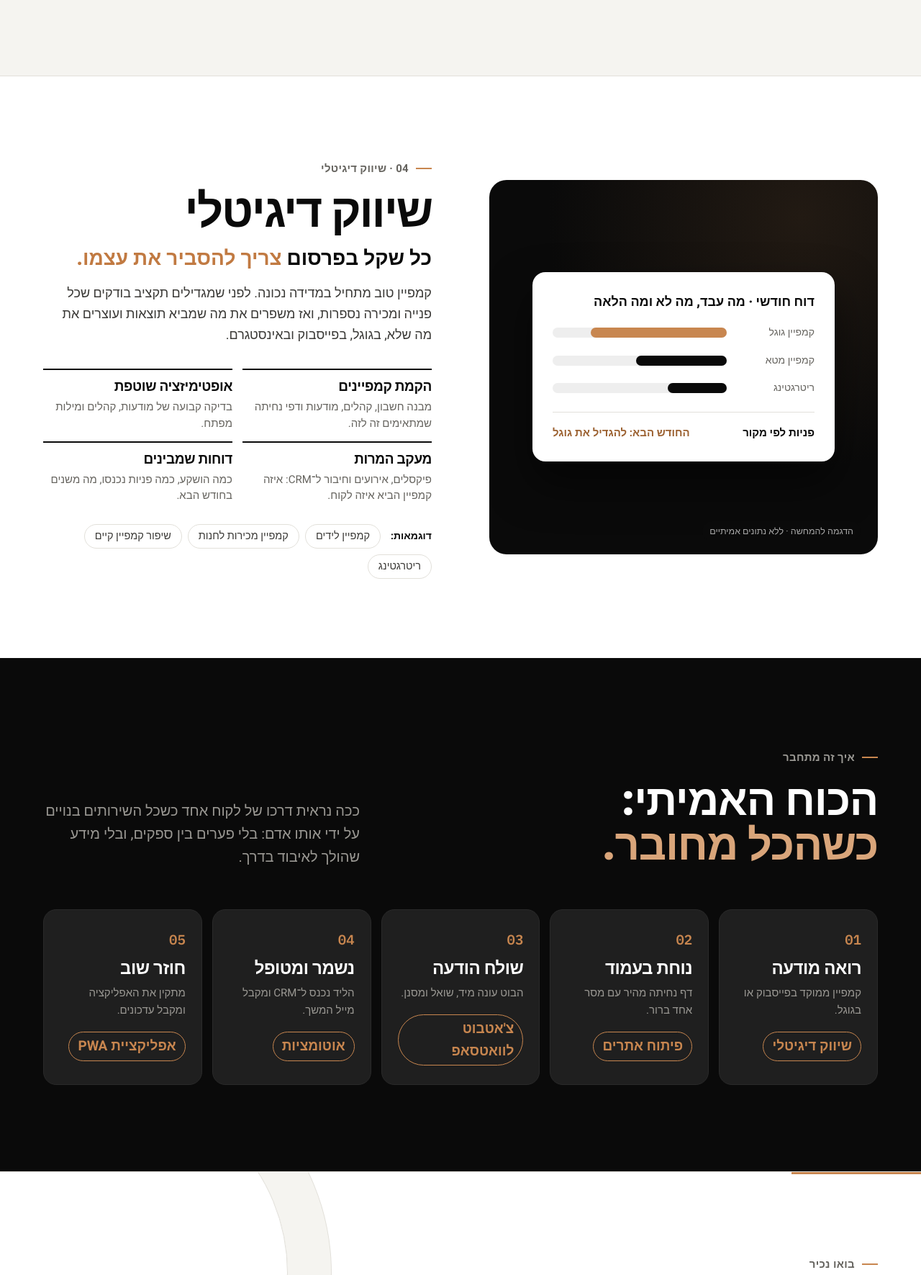
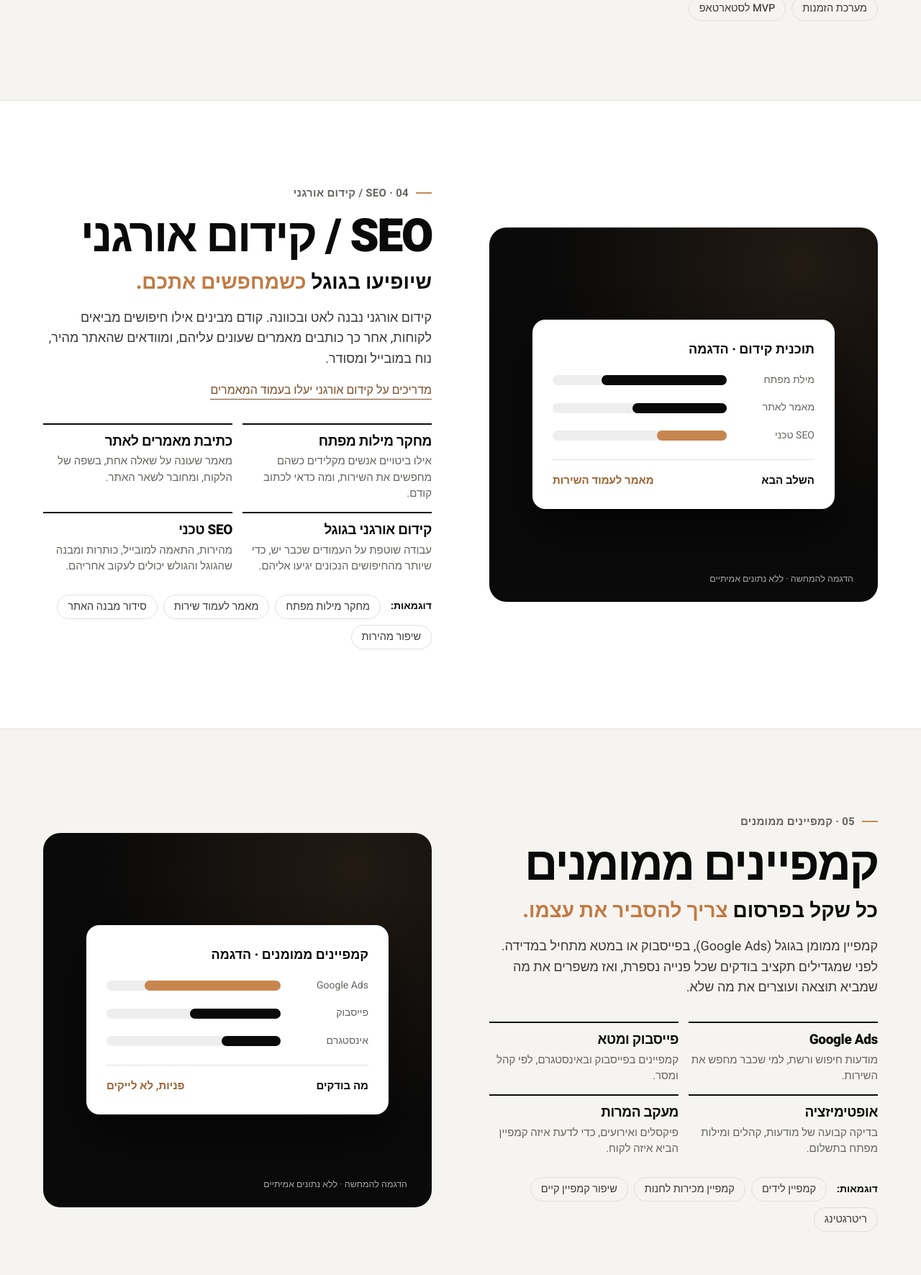
Before and after one commit to shaydadon/sdmarketing, a PHP site: page /services.php in a window 1280 px wide. Shown: the part 3080-4851 px from the top of the page at 72% size. Run offline with PHP 8.4, Linux system fonts and the light colour scheme; some web fonts are replaced.

Commit message:
Add organic SEO and label paid campaigns as their own service.
SEO is a fifth service with an illustrative plan, and the old digital-marketing block is now paid campaigns on Google, Facebook, and Meta.

Co-authored-by: shaydadon <shaydadon@users.noreply.github.com>

```diff
--- a/articles.php
+++ b/articles.php
@@ -11,7 +11,7 @@ require __DIR__ . '/includes/header.php';
   <div class="wrap p-hero sm">
     <nav class="crumb" aria-label="מיקום בעמוד"><a href="index.php">בית</a> / <b>מאמרים</b></nav>
     <h1 id="page-title">מאמרים בקרוב.</h1>
-    <p class="lead">כאן יעלו מדריכים קצרים על צ׳אטבוט לוואטסאפ לעסקים, אוטומציות לעסקים, בניית אתרים ודפי נחיתה, וקמפיינים בגוגל ובמטא.</p>
+    <p class="lead">כאן יעלו מדריכים קצרים על <a href="services.php#seo">קידום אורגני</a>, צ׳אטבוט לוואטסאפ לעסקים, אוטומציות לעסקים, בניית אתרים ודפי נחיתה, וקמפיינים ממומנים.</p>
     <div class="ctas">
       <a class="btn btn-acc" href="<?= e(wa_link($site)) ?>" target="_blank" rel="noopener"><?= icon('whatsapp') ?><span>דברו איתי בוואטסאפ</span></a>
       <a class="btn btn-ghost-d" href="services.php">לשירותים<?= icon('arrow') ?></a>
--- a/assets/css/style.css
+++ b/assets/css/style.css
@@ -180,6 +180,9 @@ h2.sec{font-size:60px;font-weight:900;margin:18px 0 0}
 .faq .faq-a{padding:0 22px 20px}
 .faq .faq-a p{margin:0;color:var(--mute);font-size:17px;line-height:1.65;max-width:68ch}
 .faq .faq-a a{color:var(--accent-ink);border-bottom:1.5px solid var(--accent-ink)}
+.svc-block .more{margin-top:16px;font-size:16px}
+.svc-block .more a{color:var(--accent-ink);border-bottom:1.5px solid var(--accent-ink)}
+.lead a{border-bottom:1px solid currentColor}
 .soon-badge{display:inline-flex;align-items:center;margin-inline-start:6px;padding:1px 7px;border-radius:999px;background:var(--accent);color:var(--ink);font-style:normal;font-family:var(--display);font-weight:700;font-size:11px;line-height:1.4;vertical-align:middle}
 .visual.real.ex.wad-svc{display:flex;flex-direction:column;justify-content:flex-end;align-items:center;padding:36px 24px 22px;min-height:0}
 .visual.real.ex.wad-svc .wad-video{width:min(260px,78%);height:auto;aspect-ratio:382/532;object-fit:contain;border-radius:28px;background:#000;box-shadow:0 28px 50px #0008}
--- a/contact.php
+++ b/contact.php
@@ -74,7 +74,7 @@ $sent = isset($_GET['sent']);
 
 $page_id      = 'contact';
 $page_title   = 'צור קשר | SDmarketing';
-$page_desc    = 'דברו עם שי דדון מ-SDmarketing: וואטסאפ, טלפון, מייל או טופס קצר, על אוטומציות, צ\'אטבוטים, אתרים, אפליקציות וקמפיינים.';
+$page_desc    = 'דברו עם שי דדון מ-SDmarketing: וואטסאפ, טלפון, מייל או טופס קצר, על אוטומציות, צ\'אטבוטים, אתרים, אפליקציות, קידום אורגני וקמפיינים ממומנים.';
 require __DIR__ . '/includes/header.php';
 
 function field_attrs(string $name, array $errors): string
--- a/includes/footer.php
+++ b/includes/footer.php
@@ -8,7 +8,7 @@
           <?= logo_mark() ?>
           <span class="lt"><b>SD</b><small>marketing</small></span>
         </a>
-        <p class="about">אוטומציות, אתרים, אפליקציות ושיווק דיגיטלי לעסקים. מתוכנן, בנוי ומנוהל על ידי אדם אחד.</p>
+        <p class="about">אוטומציות, אתרים, אפליקציות, קידום אורגני וקמפיינים ממומנים לעסקים. מתוכנן, בנוי ומנוהל על ידי אדם אחד.</p>
       </div>
 
       <nav aria-label="ניווט בתחתית">
--- a/includes/header.php
+++ b/includes/header.php
@@ -38,7 +38,7 @@ function logo_mark(): string
   <link rel="preconnect" href="https://fonts.googleapis.com">
   <link rel="preconnect" href="https://fonts.gstatic.com" crossorigin>
   <link href="https://fonts.googleapis.com/css2?family=Heebo:wght@400;500;700;800;900&family=IBM+Plex+Sans+Hebrew:wght@400;500;600;700&family=IBM+Plex+Mono:wght@400;500;600&display=swap" rel="stylesheet">
-  <link rel="stylesheet" href="assets/css/style.css?v=35">
+  <link rel="stylesheet" href="assets/css/style.css?v=36">
 </head>
 <body class="page-<?= e($page_id) ?>">
 <?php require __DIR__ . '/icons.php'; ?>
--- a/includes/icons.php
+++ b/includes/icons.php
@@ -14,6 +14,7 @@ function icon(string $name, string $class = 'glyph'): string
     <symbol id="i-browser" viewBox="0 0 24 24" fill="none" stroke="currentColor" stroke-width="2" stroke-linecap="round" stroke-linejoin="round"><rect x="2.5" y="4" width="19" height="16" rx="2.5"/><path d="M2.5 9h19M6 6.5h.01M9 6.5h.01"/></symbol>
     <symbol id="i-phone" viewBox="0 0 24 24" fill="none" stroke="currentColor" stroke-width="2" stroke-linecap="round" stroke-linejoin="round"><rect x="6" y="2.5" width="12" height="19" rx="3"/><path d="M11 18h2"/></symbol>
     <symbol id="i-chart" viewBox="0 0 24 24" fill="none" stroke="currentColor" stroke-width="2" stroke-linecap="round" stroke-linejoin="round"><path d="M3 20h18"/><path d="M6 16l4-5 3 3 6-7"/><path d="M15 7h4v4"/></symbol>
+    <symbol id="i-search" viewBox="0 0 24 24" fill="none" stroke="currentColor" stroke-width="2" stroke-linecap="round" stroke-linejoin="round"><circle cx="11" cy="11" r="6.5"/><path d="M16 16l5 5"/></symbol>
     <symbol id="i-calendar" viewBox="0 0 24 24" fill="none" stroke="currentColor" stroke-width="2" stroke-linecap="round" stroke-linejoin="round"><rect x="3" y="5" width="18" height="16" rx="2"/><path d="M3 10h18M8 3v4M16 3v4"/></symbol>
     <symbol id="i-database" viewBox="0 0 24 24" fill="none" stroke="currentColor" stroke-width="2" stroke-linecap="round" stroke-linejoin="round"><ellipse cx="12" cy="5.5" rx="8" ry="3"/><path d="M4 5.5v13c0 1.7 3.6 3 8 3s8-1.3 8-3v-13M4 12c0 1.7 3.6 3 8 3s8-1.3 8-3"/></symbol>
     <symbol id="i-mail" viewBox="0 0 24 24" fill="none" stroke="currentColor" stroke-width="2" stroke-linecap="round" stroke-linejoin="round"><rect x="3" y="5" width="18" height="14" rx="2"/><path d="M3 7l9 6 9-6"/></symbol>
--- a/includes/service-visual.php
+++ b/includes/service-visual.php
@@ -19,20 +19,31 @@ function service_visual(string $id): void
         <div class="mphone"><img src="assets/img/projects/fisha/collectibles-mc.webp" alt="החנות fisha.shop במובייל" width="780" height="1568" loading="lazy" decoding="async"></div>
         <span class="note">צילום מסך אמיתי · fisha.shop</span>
       </div>
+    <?php elseif ($id === 'seo'): ?>
+      <div class="visual">
+        <div class="vrep">
+          <p class="rep-title">תוכנית קידום · הדגמה</p>
+          <div class="rw"><span>מילת מפתח</span><div class="bar2" role="img" aria-label="הדגמה: מילת מפתח ראשית, בלי נתון אמיתי"><i style="width:72%"></i></div></div>
+          <div class="rw"><span>מאמר לאתר</span><div class="bar2" role="img" aria-label="הדגמה: מאמר לאתר, בלי נתון אמיתי"><i style="width:54%"></i></div></div>
+          <div class="rw"><span>SEO טכני</span><div class="bar2" role="img" aria-label="הדגמה: בדיקת מהירות ומובייל, בלי נתון אמיתי"><i class="a" style="width:40%"></i></div></div>
+          <div class="ft"><span>השלב הבא</span><span class="acc">מאמר לעמוד השירות</span></div>
+        </div>
+        <span class="note">הדגמה להמחשה · ללא נתונים אמיתיים</span>
+      </div>
     <?php elseif ($id === 'pwa'): ?>
       <div class="visual real ex">
         <div class="mphone"><img src="assets/img/projects/excerly/home-m.webp" alt="צילום מסך של האפליקציה Excerly" width="780" height="1688" loading="lazy" decoding="async"></div>
         <div class="mphone"><img src="assets/img/projects/excerly/workouts-m.webp" alt="צילום מסך נוסף של האפליקציה Excerly" width="780" height="1688" loading="lazy" decoding="async"></div>
         <span class="note">צילום מסך אמיתי · Excerly</span>
       </div>
-    <?php else: ?>
+    <?php elseif ($id === 'campaigns'): ?>
       <div class="visual">
         <div class="vrep">
-          <p class="rep-title">דוח חודשי · מה עבד, מה לא ומה הלאה</p>
-          <div class="rw"><span>קמפיין גוגל</span><div class="bar2" role="img" aria-label="הדגמה: קמפיין גוגל, העמודה הארוכה"><i class="a" style="width:78%"></i></div></div>
-          <div class="rw"><span>קמפיין מטא</span><div class="bar2" role="img" aria-label="הדגמה: קמפיין מטא, עמודה בינונית"><i style="width:52%"></i></div></div>
-          <div class="rw"><span>ריטרגטינג</span><div class="bar2" role="img" aria-label="הדגמה: ריטרגטינג, העמודה הקצרה"><i style="width:34%"></i></div></div>
-          <div class="ft"><span>פניות לפי מקור</span><span class="acc">החודש הבא: להגדיל את גוגל</span></div>
+          <p class="rep-title">קמפיינים ממומנים · הדגמה</p>
+          <div class="rw"><span>Google Ads</span><div class="bar2" role="img" aria-label="הדגמה: Google Ads, העמודה הארוכה, בלי נתון אמיתי"><i class="a" style="width:78%"></i></div></div>
+          <div class="rw"><span>פייסבוק</span><div class="bar2" role="img" aria-label="הדגמה: קמפיין פייסבוק, עמודה בינונית, בלי נתון אמיתי"><i style="width:52%"></i></div></div>
+          <div class="rw"><span>אינסטגרם</span><div class="bar2" role="img" aria-label="הדגמה: קמפיין אינסטגרם, העמודה הקצרה, בלי נתון אמיתי"><i style="width:34%"></i></div></div>
+          <div class="ft"><span>מה בודקים</span><span class="acc">פניות, לא לייקים</span></div>
         </div>
         <span class="note">הדגמה להמחשה · ללא נתונים אמיתיים</span>
       </div>
--- a/includes/services-data.php
+++ b/includes/services-data.php
@@ -24,7 +24,7 @@ $services = [
         'icon'     => 'browser',
         'title'    => 'פיתוח אתרים',
         'lead'     => 'אתרים מהירים שנבנים סביב פעולה אחת: שהגולש ישאיר פרטים או יקנה.',
-        'items'    => ['דפי נחיתה לקמפיינים', 'אתרי תדמית לעסקים', 'חנויות אונליין מלאות: סליקה, משלוחים ומלאי', 'התאמה מלאה למובייל ולקידום אורגני'],
+        'items'    => ['דפי נחיתה לקמפיינים', 'אתרי תדמית לעסקים', 'חנויות אונליין מלאות: סליקה, משלוחים ומלאי', 'התאמה מלאה למובייל, מוכן ל-SEO'],
         'headline' => 'אתר שהוא כלי עבודה,',
         'headline_accent' => 'לא כרטיס ביקור.',
         'intro'    => 'כל אתר מתחיל בשאלה מה הגולש צריך לעשות בו: להשאיר פרטים, להזמין או לקנות. העיצוב, התוכן והמהירות נבנים סביב הפעולה הזו, והאתר מחובר מהיום הראשון לאוטומציות ולמעקב ההמרות.',
@@ -56,21 +56,40 @@ $services = [
         'wa_text'  => 'היי, יש לי רעיון לאפליקציה ואשמח לבדוק אם PWA מתאים',
     ],
     [
-        'id'       => 'marketing',
+        'id'       => 'seo',
+        'icon'     => 'search',
+        'title'    => 'SEO / קידום אורגני',
+        'lead'     => 'קידום אורגני בגוגל: מילות מפתח, מאמרים לאתר, ומבנה טכני שהאתר יכול לגדול עליו.',
+        'items'    => ['מחקר מילות מפתח לפי מה שאנשים באמת מחפשים', 'כתיבת מאמרים לאתר, נושא אחד בכל פעם', 'קידום אורגני בגוגל, בלי להבטיח מקום ראשון', 'SEO טכני: מהירות, מובייל ומבנה העמודים'],
+        'headline' => 'שיופיעו בגוגל',
+        'headline_accent' => 'כשמחפשים אתכם.',
+        'intro'    => 'קידום אורגני נבנה לאט ובכוונה. קודם מבינים אילו חיפושים מביאים לקוחות, אחר כך כותבים מאמרים שעונים עליהם, ומוודאים שהאתר מהיר, נוח במובייל ומסודר.',
+        'more'     => ['href' => 'articles.php', 'label' => 'מדריכים על קידום אורגני יעלו בעמוד המאמרים'],
+        'features' => [
+            ['title' => 'מחקר מילות מפתח', 'text' => 'אילו ביטויים אנשים מקלידים כשהם מחפשים את השירות, ומה כדאי לכתוב קודם.'],
+            ['title' => 'כתיבת מאמרים לאתר', 'text' => 'מאמר שעונה על שאלה אחת, בשפה של הלקוח, ומחובר לשאר האתר.'],
+            ['title' => 'קידום אורגני בגוגל', 'text' => 'עבודה שוטפת על העמודים שכבר יש, כדי שיותר מהחיפושים הנכונים יגיעו אליהם.'],
+            ['title' => 'SEO טכני', 'text' => 'מהירות, התאמה למובייל, כותרות ומבנה שהגוגל והגולש יכולים לעקוב אחריהם.'],
+        ],
+        'cases'    => ['מחקר מילות מפתח', 'מאמר לעמוד שירות', 'סידור מבנה האתר', 'שיפור מהירות'],
+        'wa_text'  => 'היי, אשמח לשמוע על קידום אורגני לאתר שלי',
+    ],
+    [
+        'id'       => 'campaigns',
         'icon'     => 'chart',
-        'title'    => 'שיווק דיגיטלי',
-        'lead'     => 'קמפיינים שנמדדים על פניות ומכירות, לא על לייקים.',
-        'items'    => ['הקמת קמפיינים בגוגל ובמטא', 'אופטימיזציה שוטפת של קמפיינים קיימים', 'הטמעת מעקב המרות ופיקסלים', 'דוח ברור: מה עבד, מה לא ומה הלאה'],
+        'title'    => 'קמפיינים ממומנים',
+        'lead'     => 'קמפיינים ממומנים בגוגל, בפייסבוק ובמטא, שנמדדים לפי פניות ומכירות.',
+        'items'    => ['Google Ads למי שכבר מחפש את השירות', 'קמפיינים בפייסבוק ובמטא, כולל אינסטגרם', 'אופטימיזציה שוטפת של קמפיינים קיימים', 'מעקב המרות: איזה קמפיין הביא איזו פנייה'],
         'headline' => 'כל שקל בפרסום',
         'headline_accent' => 'צריך להסביר את עצמו.',
-        'intro'    => 'קמפיין טוב מתחיל במדידה נכונה. לפני שמגדילים תקציב בודקים שכל פנייה ומכירה נספרות, ואז משפרים את מה שמביא תוצאות ועוצרים את מה שלא, בגוגל, בפייסבוק ובאינסטגרם.',
+        'intro'    => 'קמפיין ממומן בגוגל (Google Ads), בפייסבוק או במטא מתחיל במדידה. לפני שמגדילים תקציב בודקים שכל פנייה נספרת, ואז משפרים את מה שמביא תוצאה ועוצרים את מה שלא.',
         'features' => [
-            ['title' => 'הקמת קמפיינים', 'text' => 'מבנה חשבון, קהלים, מודעות ודפי נחיתה שמתאימים זה לזה.'],
-            ['title' => 'אופטימיזציה שוטפת', 'text' => 'בדיקה קבועה של מודעות, קהלים ומילות מפתח.'],
-            ['title' => 'מעקב המרות', 'text' => 'פיקסלים, אירועים וחיבור ל־CRM: איזה קמפיין הביא איזה לקוח.'],
-            ['title' => 'דוחות שמבינים', 'text' => 'כמה הושקע, כמה פניות נכנסו, מה משנים בחודש הבא.'],
+            ['title' => 'Google Ads', 'text' => 'מודעות חיפוש ורשת, למי שכבר מחפש את השירות.'],
+            ['title' => 'פייסבוק ומטא', 'text' => 'קמפיינים בפייסבוק ובאינסטגרם, לפי קהל ומסר.'],
+            ['title' => 'אופטימיזציה', 'text' => 'בדיקה קבועה של מודעות, קהלים ומילות מפתח בתשלום.'],
+            ['title' => 'מעקב המרות', 'text' => 'פיקסלים ואירועים, כדי לדעת איזה קמפיין הביא איזה לקוח.'],
         ],
         'cases'    => ['קמפיין לידים', 'קמפיין מכירות לחנות', 'שיפור קמפיין קיים', 'ריטרגטינג'],
-        'wa_text'  => 'היי, אשמח לשמוע על ניהול ואופטימיזציה של קמפיינים',
+        'wa_text'  => 'היי, אשמח לשמוע על קמפיינים ממומנים בגוגל או במטא',
     ],
 ];
--- a/projects.php
+++ b/projects.php
@@ -84,7 +84,7 @@ require __DIR__ . '/includes/projects-data.php';
     <div class="box">
       <div>
         <h2>הפרויקט הבא<br><span>יכול להיות שלך.</span></h2>
-        <p>חנות, אתר, אפליקציה או בוט? כל פרויקט כאן התחיל בהודעה אחת. ספרו לי מה אתם צריכים ואחזור עם הצעה.</p>
+        <p>חנות, אתר, אפליקציה, בוט, קידום אורגני או קמפיין ממומן? כל פרויקט כאן התחיל בהודעה אחת. ספרו לי מה אתם צריכים ואחזור עם הצעה.</p>
       </div>
       <div class="ctas">
         <a class="btn btn-acc" href="<?= e(wa_link($site)) ?>" target="_blank" rel="noopener"><?= icon('whatsapp') ?><span>דברו איתי בוואטסאפ</span></a>
--- a/services.php
+++ b/services.php
@@ -1,7 +1,7 @@
 <?php
 $page_id    = 'services';
-$page_title = 'שירותים | SDmarketing | צ׳אטבוט לוואטסאפ, אוטומציות לעסקים, בניית אתרים ושיווק דיגיטלי';
-$page_desc  = 'צ׳אטבוט לוואטסאפ לעסקים, אוטומציות לעסקים, בניית חנות אונליין, דף נחיתה ואתר תדמית, אפליקציות PWA ללא צורך בחנות האפליקציות, וקמפיינים בגוגל ובמטא.';
+$page_title = 'שירותים | SDmarketing | צ׳אטבוט לוואטסאפ, אוטומציות, בניית אתרים, קידום אורגני וקמפיינים ממומנים';
+$page_desc  = 'צ׳אטבוט לוואטסאפ לעסקים, אוטומציות לעסקים, בניית חנות אונליין, דף נחיתה ואתר תדמית, אפליקציות PWA ללא צורך בחנות האפליקציות, קידום אורגני בגוגל, וקמפיינים ממומנים בגוגל, בפייסבוק ובמטא.';
 require __DIR__ . '/includes/header.php';
 require __DIR__ . '/includes/services-data.php';
 require __DIR__ . '/includes/service-visual.php';
@@ -12,7 +12,7 @@ require __DIR__ . '/includes/service-visual.php';
   <div class="wrap p-hero sm">
     <nav class="crumb" aria-label="מיקום בעמוד"><a href="index.php">בית</a> / <b>שירותים</b></nav>
     <h1 id="page-title">כל מה שהעסק צריך כדי למכור אונליין.<span>ולעבוד פחות.</span></h1>
-    <p class="lead" style="max-width:720px;margin-top:28px">ארבעה תחומים שנבנים כך שיתחברו זה לזה: הקמפיין מביא את הלקוח, האתר משכנע אותו, הבוט עונה לו והאוטומציה דואגת שאף אחד לא ייפול בין הכיסאות.</p>
+    <p class="lead" style="max-width:720px;margin-top:28px">חמישה תחומים שנבנים כך שיתחברו זה לזה: חיפוש אורגני או קמפיין ממומן מביאים את הלקוח, האתר משכנע אותו, הבוט עונה לו והאוטומציה דואגת שאף אחד לא ייפול בין הכיסאות.</p>
     <nav class="subnav" aria-label="מעבר בין שירותים" data-jump>
       <?php foreach ($services as $i => $s): ?>
         <a class="chip<?= $i === 0 ? ' on' : '' ?>" href="#<?= e($s['id']) ?>" data-jump-link="<?= e($s['id']) ?>"><?= sprintf('%02d', $i + 1) ?> · <?= e($s['title']) ?></a>
@@ -33,6 +33,9 @@ require __DIR__ . '/includes/service-visual.php';
       <h2 id="<?= e($s['id']) ?>-title"><?= e($s['title']) ?></h2>
       <div class="tagline"><?= e($s['headline']) ?> <span><?= e($s['headline_accent']) ?></span></div>
       <p class="intro"><?= e($s['intro']) ?></p>
+      <?php if (!empty($s['more'])): ?>
+        <p class="more"><a href="<?= e($s['more']['href']) ?>"><?= e($s['more']['label']) ?></a></p>
+      <?php endif; ?>
       <div class="feat-grid">
         <?php foreach ($s['features'] as $f): ?>
           <div class="feat"><h3><?= e($f['title']) ?></h3><p><?= e($f['text']) ?></p></div>
@@ -55,7 +58,7 @@ require __DIR__ . '/includes/service-visual.php';
       <p class="lead">ככה נראית דרכו של לקוח אחד כשכל השירותים בנויים על ידי אותו אדם: בלי פערים בין ספקים, ובלי מידע שהולך לאיבוד בדרך.</p>
     </div>
     <div class="jsteps">
-      <div class="jstep"><span class="k">01</span><h3>רואה מודעה</h3><p>קמפיין ממוקד בפייסבוק או בגוגל.</p><span class="s">שיווק דיגיטלי</span></div>
+      <div class="jstep"><span class="k">01</span><h3>רואה מודעה</h3><p>קמפיין ממוקד בפייסבוק, בגוגל או באינסטגרם.</p><span class="s">קמפיינים ממומנים</span></div>
       <div class="jstep"><span class="k">02</span><h3>נוחת בעמוד</h3><p>דף נחיתה מהיר עם מסר אחד ברור.</p><span class="s">פיתוח אתרים</span></div>
       <div class="jstep"><span class="k">03</span><h3>שולח הודעה</h3><p>הבוט עונה מיד, שואל ומסנן.</p><span class="s">צ'אטבוט לוואטסאפ</span></div>
       <div class="jstep"><span class="k">04</span><h3>נשמר ומטופל</h3><p>הליד נכנס ל־CRM ומקבל מייל המשך.</p><span class="s">אוטומציות</span></div>
--- a/terms.php
+++ b/terms.php
@@ -22,7 +22,7 @@ $legal = [
 <p>התקנון מנוסח בלשון זכר מטעמי נוחות בלבד, והוא מתייחס לכל המגדרים באופן שווה.</p>
 HTML],
         ['site-content', 'המידע באתר', <<<HTML
-<p>האתר מציג מידע כללי על השירותים של SDmarketing: אוטומציות לעסקים, צ'אטבוטים לוואטסאפ, פיתוח אתרים וחנויות, אפליקציות PWA ושיווק דיגיטלי.</p>
+<p>האתר מציג מידע כללי על השירותים של SDmarketing: אוטומציות לעסקים, צ'אטבוטים לוואטסאפ, פיתוח אתרים וחנויות, אפליקציות PWA, קידום אורגני וקמפיינים ממומנים.</p>
 <p>המידע באתר אינו מהווה הצעה מחייבת, הצעת מחיר או התחייבות לתוצאה מסוימת. היקף העבודה, המחיר ולוחות הזמנים של כל פרויקט נקבעים בהצעת מחיר או בהסכם כתוב נפרד, והם הגוברים על כל האמור באתר.</p>
 <p>אנו משתדלים שהמידע באתר יהיה מדויק ועדכני, אך ייתכנו בו טעויות או אי־דיוקים, ואנו רשאים לעדכן אותו בכל עת וללא הודעה מוקדמת.</p>
 HTML],
```
Also changed, not shown: e2e/tests/site.spec.js (+15 -2 lines), index.php (+8 -7 lines).
